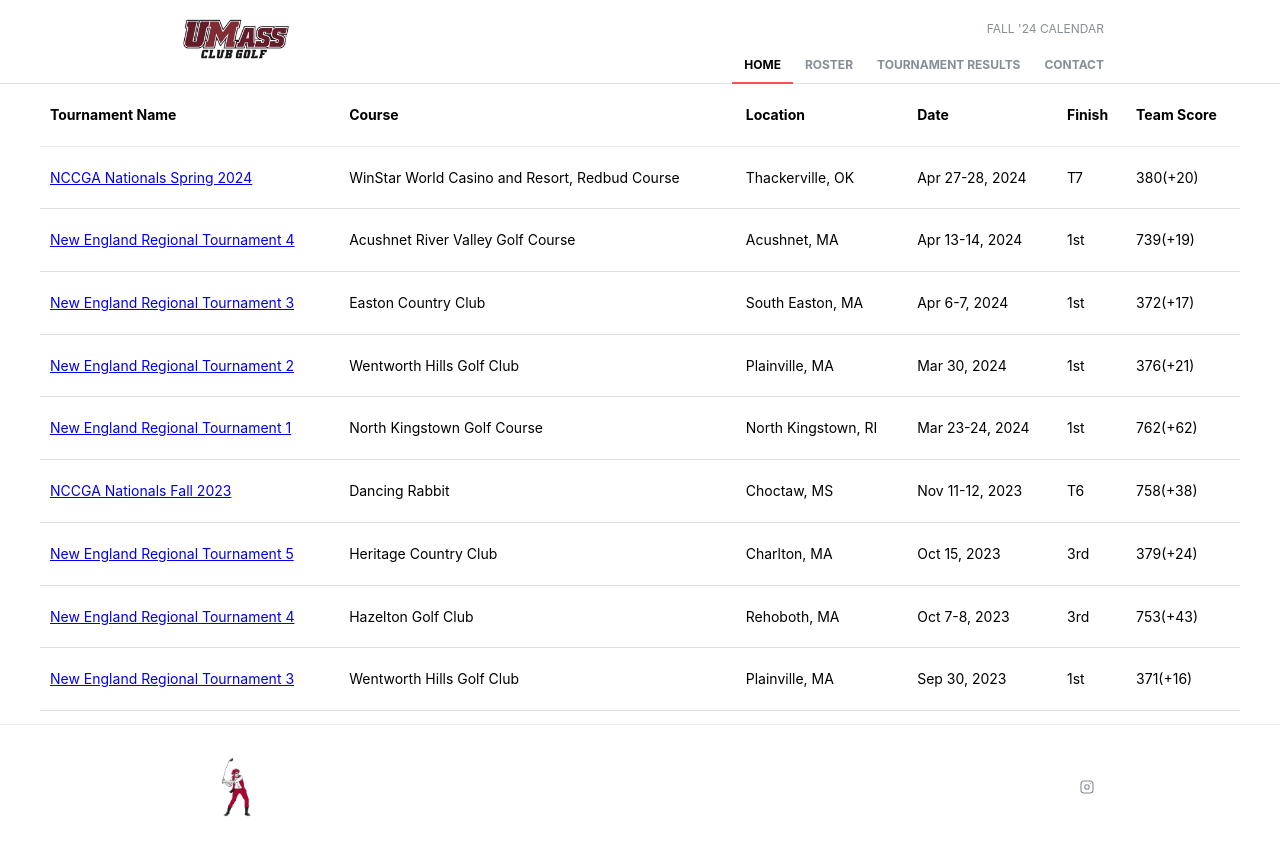
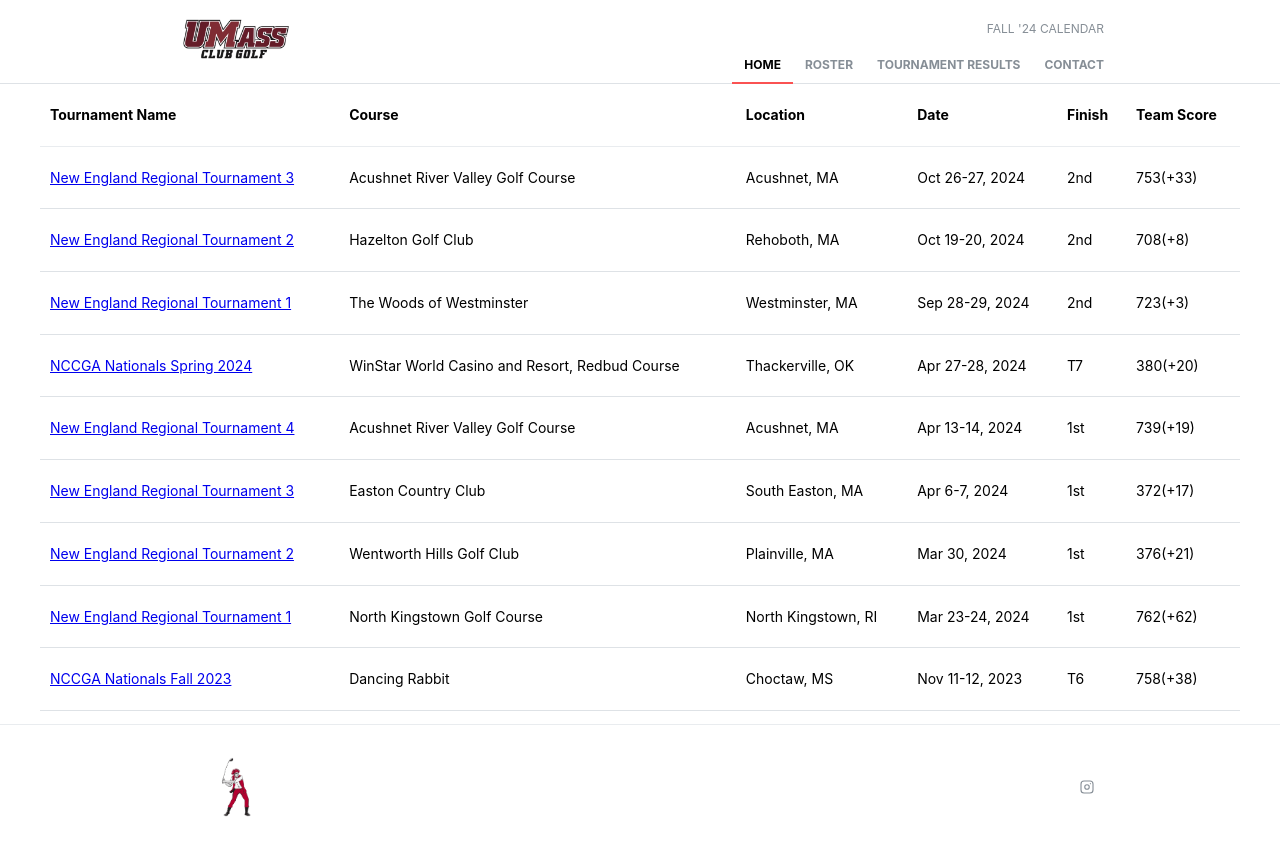
Before and after one commit to cnobleshriver/umass-club-golf, a Next.js app: page /results in a window 1280 px wide. Built offline with nearby package versions, Linux system fonts and the light colour scheme.

Commit message:
update roster and add fall tournament results

```diff
--- a/src/components/TableScrollArea/TableScrollArea.tsx
+++ b/src/components/TableScrollArea/TableScrollArea.tsx
@@ -96,6 +96,33 @@
     score: '380(+20)',
     url: 'https://nccga.org/app/golf-tournaments/6539/team-leaderboard'
   },
+  {
+    name: 'New England Regional Tournament 1',
+    course: 'The Woods of Westminster',
+    location: 'Westminster, MA',
+    date: 'Sep 28-29, 2024',
+    finish: '2nd',
+    score: '723(+3)',
+    url: 'https://nccga.org/app/golf-tournaments/6871/team-leaderboard'
+  },
+  {
+    name: 'New England Regional Tournament 2',
+    course: 'Hazelton Golf Club',
+    location: 'Rehoboth, MA',
+    date: 'Oct 19-20, 2024',
+    finish: '2nd',
+    score: '708(+8)',
+    url: 'https://nccga.org/app/golf-tournaments/6868/team-leaderboard'
+  },
+  {
+    name: 'New England Regional Tournament 3',
+    course: 'Acushnet River Valley Golf Course',
+    location: 'Acushnet, MA',
+    date: 'Oct 26-27, 2024',
+    finish: '2nd',
+    score: '753(+33)',
+    url: 'https://nccga.org/app/golf-tournaments/6867/team-leaderboard'
+  },
 ];
 
 const reversedData = [...data].reverse();
```
Also changed, not shown: src/components/ArticlesCardsGrid/ArticlesCardsGrid.tsx (+21 -0 lines).
